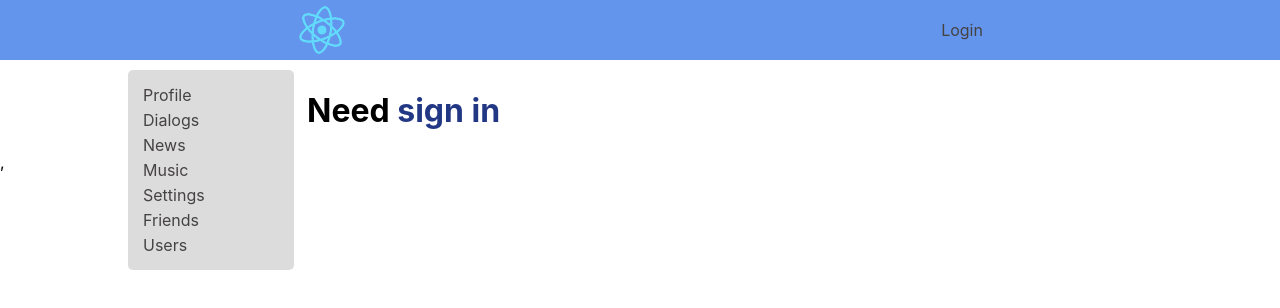
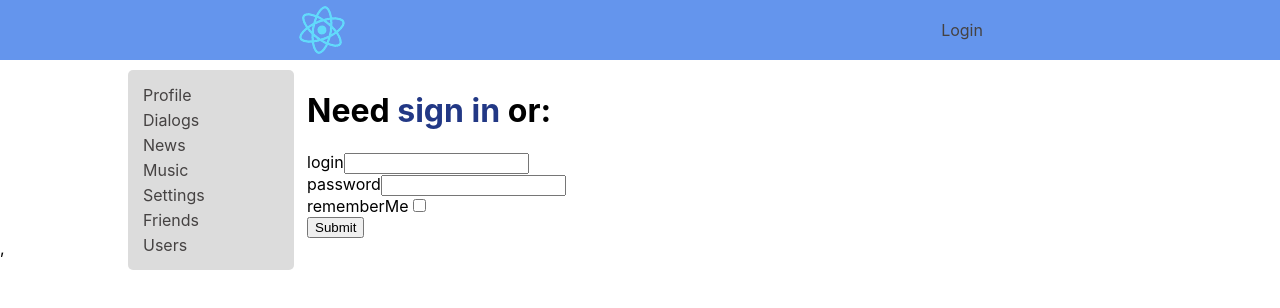
Before and after one commit to korn33/myReact, a React (Create React App) app: page /Login in a window 1280 px wide. Shown: the top 308 px of the page. Built offline with nearby package versions, Linux system fonts and the light colour scheme; no server answers.

Commit message:
add consol.log form with formik

```diff
--- a/package.json
+++ b/package.json
@@ -7,6 +7,7 @@
     "@testing-library/react": "^11.2.5",
     "@testing-library/user-event": "^12.6.3",
     "axios": "^0.21.1",
+    "formik": "^2.2.6",
     "react": "^17.0.1",
     "react-dom": "^17.0.1",
     "react-redux": "^7.2.2",
--- a/src/Components/Login/Login.jsx
+++ b/src/Components/Login/Login.jsx
@@ -1,9 +1,50 @@
 import React from "react";
 import s from './Login.module.css';
+import {ErrorMessage, Field, Form, Formik, useFormik} from "formik";
+
+const SignupForm = () => {
+    return (
+        <Formik
+            initialValues={{
+                login: '',
+                password: '',
+                rememberMe: false,
+            }}
+            onSubmit={values => {
+                console.log(values);
+            }}
+        >
+            <Form>
+                <div>
+                    <label htmlFor="login">login</label>
+                    <Field name="login" type="text"/>
+                    <ErrorMessage name="login"/>
+                </div>
+                <div>
+                    <label htmlFor="password">password</label>
+                    <Field name="password" type="text"/>
+                    <ErrorMessage name="password"/>
+                </div>
+                <div>
+                    <label htmlFor="rememberMe">rememberMe</label>
+                    <Field name="rememberMe" type="checkbox"/>
+                    <ErrorMessage name="rememberMe"/>
+                </div>
+                <button type="submit">Submit</button>
+            </Form>
+        </Formik>
+    );
+};
 
 const Login = (props) => {
-    return (
-        <h1 className={s.message}>Need <a href={'https://social-network.samuraijs.com'} target="_blank">sign in</a></h1>
+    const test = () => {
+        console.log('test');
+    };
+    return (<>
+            <h1 className={s.message}>Need <a href={'https://social-network.samuraijs.com'} target="_blank">sign
+                in</a> or:</h1>
+            <SignupForm onSubmit={test}/>
+        </>
     )
 };
 
```
Also changed, not shown: 1 other file (tests, documents, lock files or other folders).
